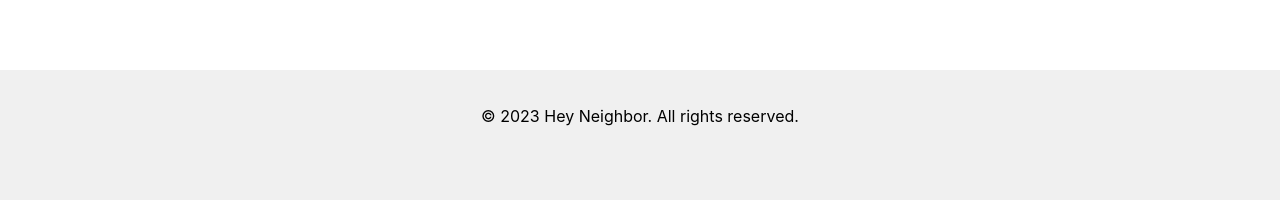
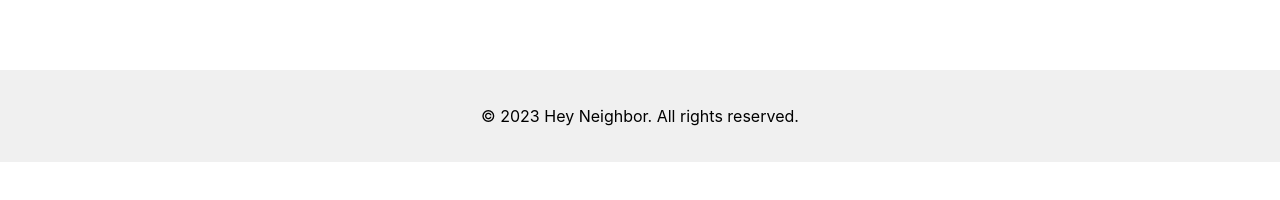
Before and after one commit to jrl508/HeyNeighbor, a React (Create React App) app: page / in a window 1280 px wide. Shown: the part 1947-2147 px from the top of the page. After the commit the page ends 2109 px from the top, so only its background shows below. Built offline with nearby package versions, Linux system fonts and the light colour scheme.

Commit message:
update styles

```diff
--- a/src/styles/Footer.css
+++ b/src/styles/Footer.css
@@ -1,12 +1,10 @@
 /* Footer.css */
 .footer {
+  margin-top: auto;
   background-color: #f0f0f0;
   padding: 20px 0;
   text-align: center;
-  position: relative;
-  bottom: 0;
   width: 100%;
-  height: 100px;
 }
 
 .container {
```
